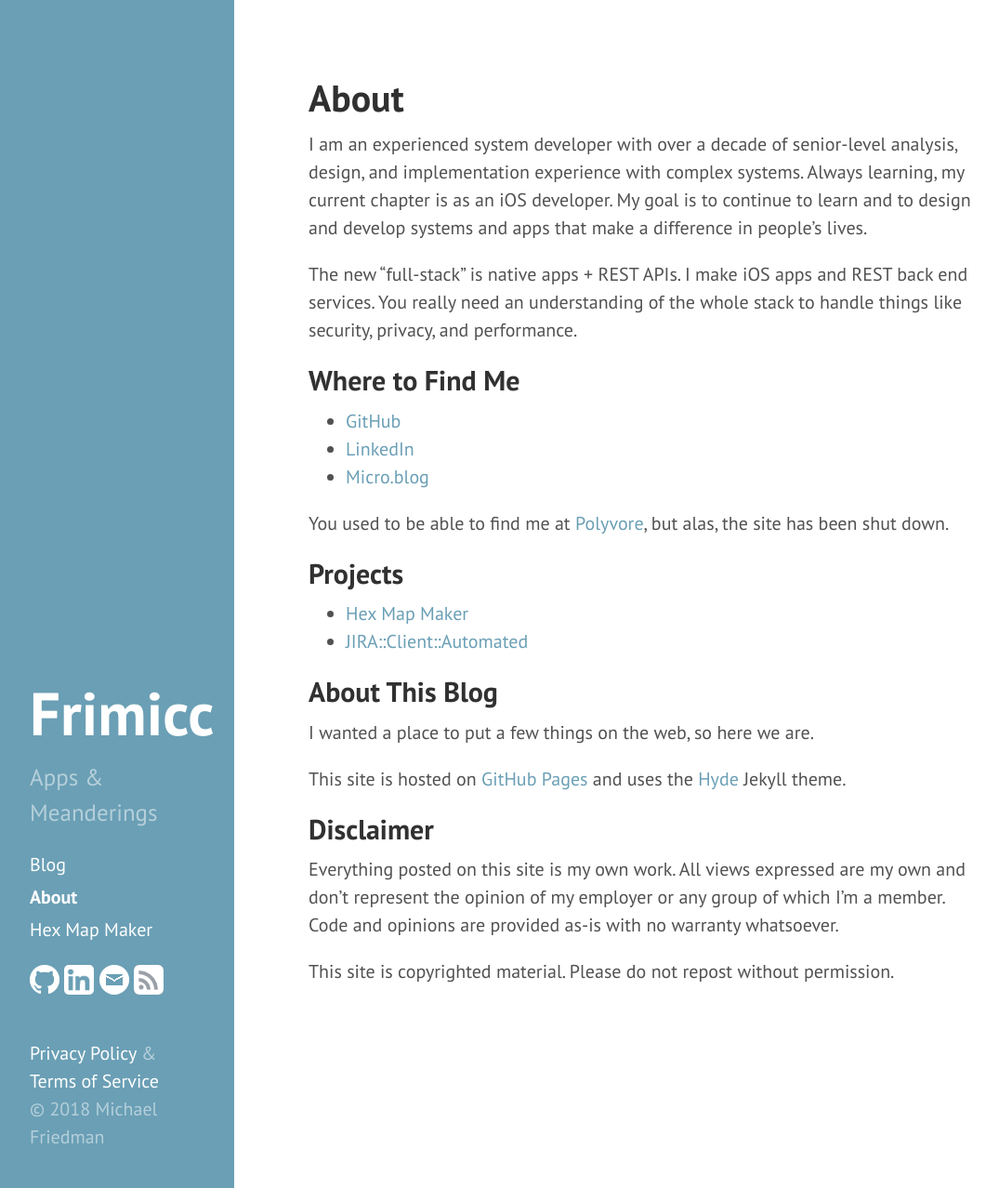
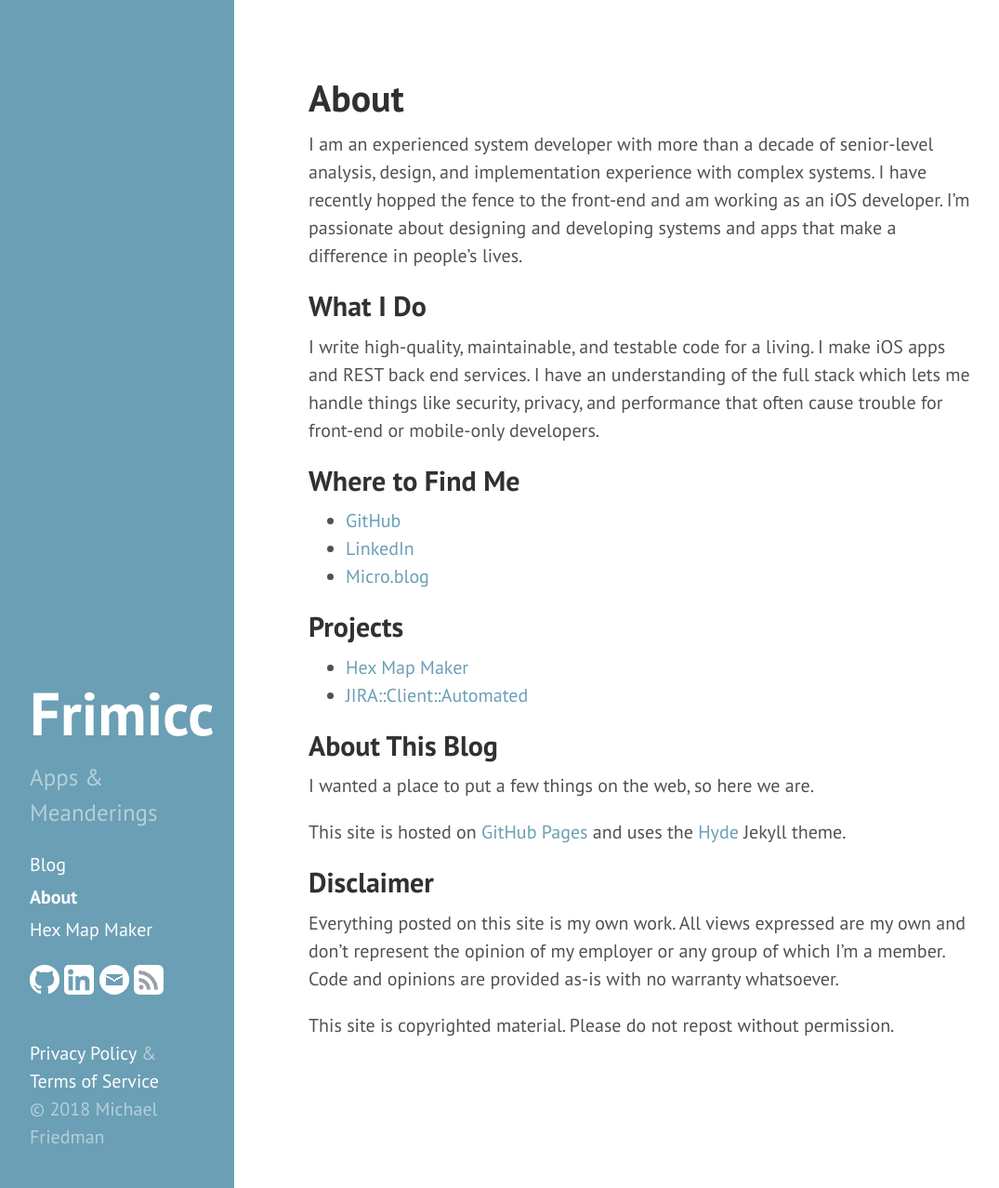
Before and after one commit to frimicc/frimicc.github.io, a Jekyll site: the page built from about.md, in a window 1280 px wide and 1278 px high. Shown: the whole window at 93% size, without its empty margins (8-1083 px from the left). Built offline with Jekyll 4.4.1, drawn with Linux system fonts in a browser that asks for light colours.

Commit message:
Fixing about page and typos.

```diff
--- a/about.md
+++ b/about.md
@@ -3,15 +3,18 @@ layout: page
 title: About
 ---
 
-I am an experienced system developer with over a decade of senior-level
+I am an experienced system developer with more than a decade of senior-level
 analysis, design, and implementation experience with complex systems.
-Always learning, my current chapter is as an iOS developer. My goal is to
-continue to learn and to design and develop systems and apps that make a
+I have recently hopped the fence to the front-end and am working as an iOS developer.
+I'm passionate about designing and developing systems and apps that make a
 difference in people's lives.
 
-The new "full-stack" is native apps + REST APIs. I make iOS
-apps and REST back end services. You really need an understanding of the whole
-stack to handle things like security, privacy, and performance.
+## What I Do
+
+I write high-quality, maintainable, and testable code for a living.
+I make iOS apps and REST back end services. I have an understanding of
+the full stack which lets me handle things like security, privacy, and performance
+that often cause trouble for front-end or mobile-only developers.
 
 ## Where to Find Me
 
@@ -19,7 +22,6 @@ stack to handle things like security, privacy, and performance.
 * [LinkedIn](https://www.linkedin.com/in/frimicc)
 * [Micro.blog](https://micro.blog/frimicc)
 
-You used to be able to find me at [Polyvore](https://frimicc.polyvore.com), but alas, the site has been shut down.
 
 ## Projects
 
```
Also changed, not shown: _posts/2018-04-02-announcing-hex-map-maker.md (+1 -1 lines), _posts/2018-04-06-taking-ios-simulator-screenshots.md (+1 -1 lines).
